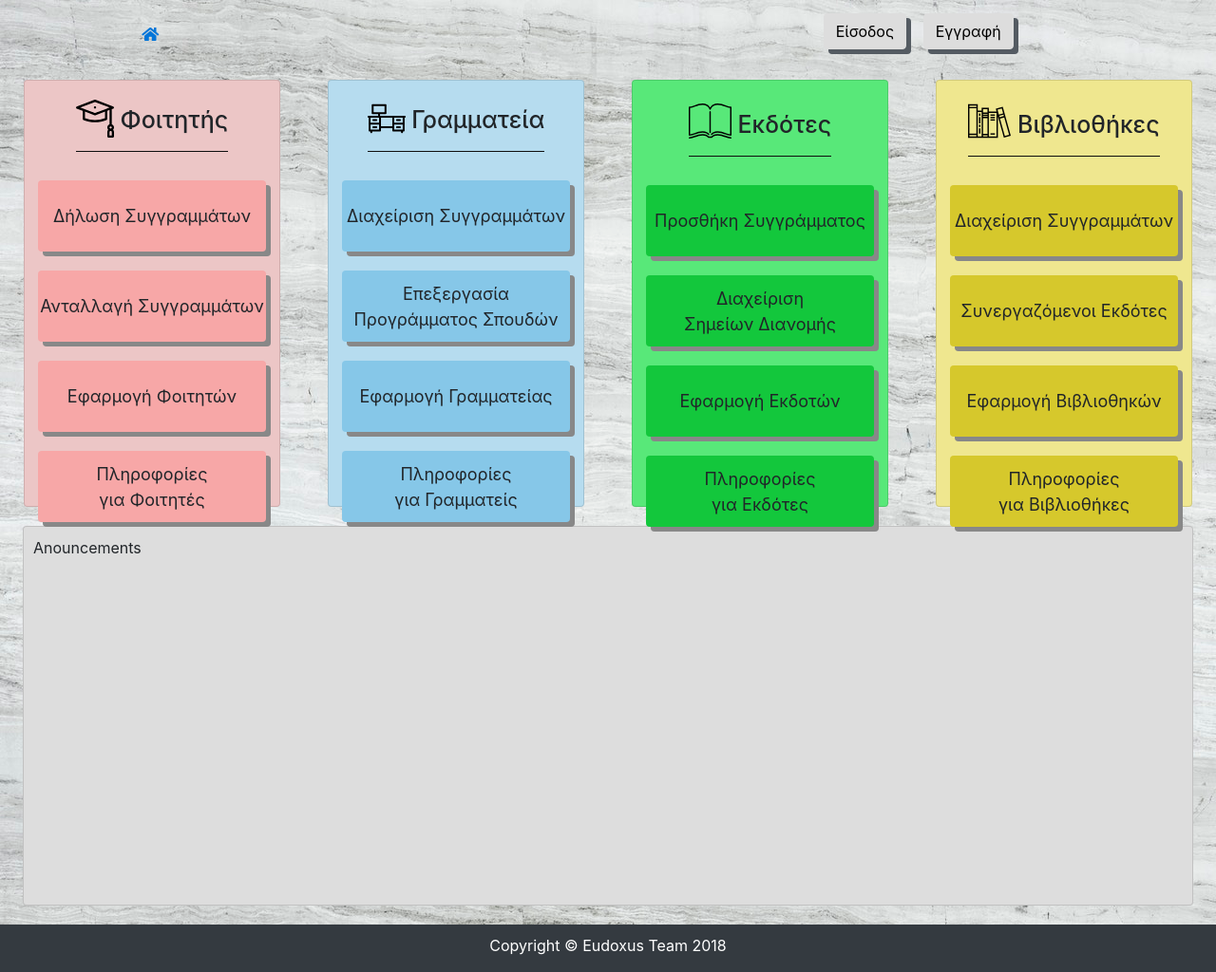
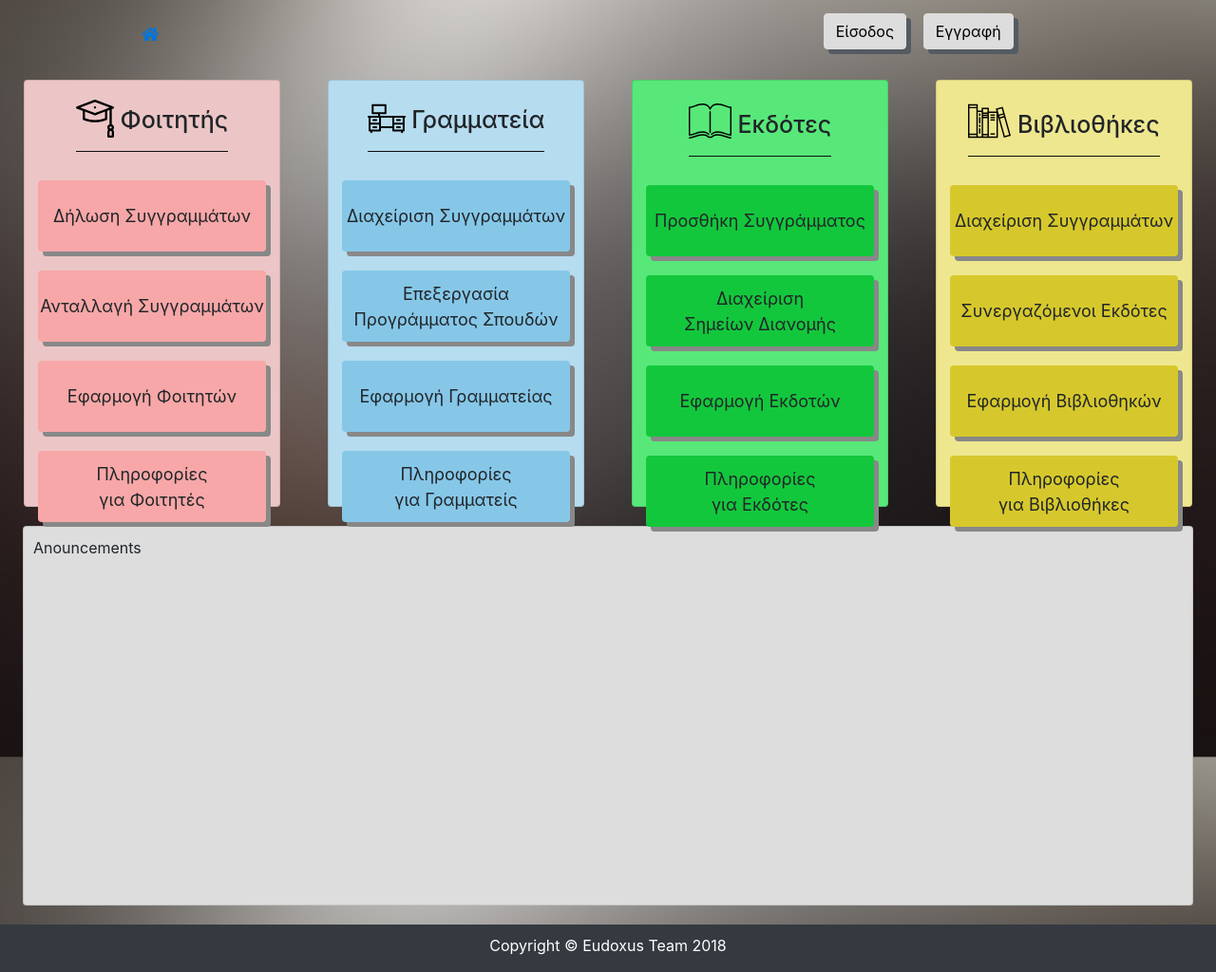
Before and after one commit to PanosEvange/HCI_course_project, a PHP site: page /index.php in a window 1280 px wide. Shown: the part 56-1080 px from the top of the page at 95% size. Run offline with PHP 8.4, Linux system fonts and the light colour scheme.

Commit message:
new background

```diff
--- a/eam/style.css
+++ b/eam/style.css
@@ -1,5 +1,5 @@
 body{
-    background: url("./background_eudoxus.jpg") no-repeat center center fixed;
+    background: url("./background_eudoxus2.jpg") no-repeat center center fixed;
     -webkit-background-size: cover;
     -moz-background-size: cover;
     background-size: cover;
```
Also changed, not shown: eam/background_eudoxus2.jpg (added).
